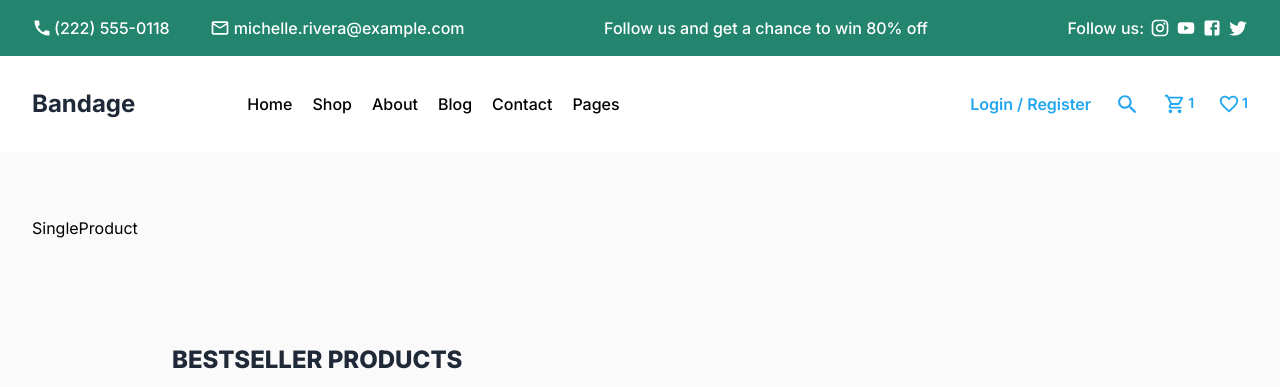
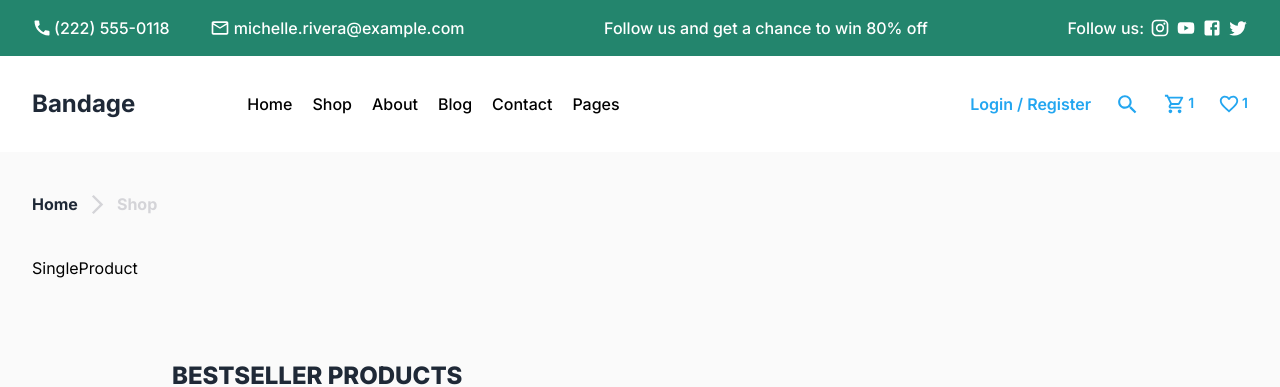
Before and after one commit to felix1251/ecommerce-web, a Next.js app: page /products/1 in a window 1280 px wide. Shown: the top 387 px of the page. Built offline with nearby package versions, Linux system fonts and the light colour scheme; no server answers.

Commit message:
breadcrumb component

```diff
--- a/app/products/[id]/page.tsx
+++ b/app/products/[id]/page.tsx
@@ -1,3 +1,4 @@
+import { Breadcrumb } from "@/atoms";
 import { DynamicProductsSection, SingleProduct } from "@/components/molecules";
 
 interface IProductProps {
@@ -8,6 +9,7 @@ export default function Product({ params }: IProductProps) {
   return (
     <main className="flex-1">
       <div className="bg-zinc-50">
+        <Breadcrumb />
         <SingleProduct id={params.id} />
         <DynamicProductsSection withExtraDescription={false} />
       </div>
--- /dev/null
+++ b/components/atoms/Breadcrumb.tsx
@@ -0,0 +1,21 @@
+import ArrowForwardIosIcon from "@mui/icons-material/ArrowForwardIos";
+import Link from "next/link";
+
+const Breadcrumb: React.FunctionComponent = () => {
+  return (
+    <div className="w-full margin-max-screen pt-10">
+      <div className="flex items-center gap-2">
+        <Link className="font-bold text-gray-800" href="/">
+          Home
+        </Link>
+        <ArrowForwardIosIcon
+          className="text-zinc-300"
+          style={{ fontSize: 23 }}
+        />
+        <span className="font-bold text-zinc-300">Shop</span>
+      </div>
+    </div>
+  );
+};
+
+export default Breadcrumb;
--- a/components/atoms/index.ts
+++ b/components/atoms/index.ts
@@ -1,3 +1,4 @@
+export { default as Breadcrumb } from "./Breadcrumb";
 export { default as Button } from "./Button";
 export { default as HamburgerIcon } from "./HamburgerIcon";
 export { default as HeaderLink } from "./HeaderLink";
--- a/components/molecules/SingleProduct.tsx
+++ b/components/molecules/SingleProduct.tsx
@@ -19,7 +19,7 @@ const SingleProduct: React.FunctionComponent<ISingleProduct> = ({
     dispatch(fetchSingleProduct({ id }));
   }, [dispatch, id]);
 
-  return <div className="py-16 margin-max-screen">SingleProduct</div>;
+  return <div className="py-10 margin-max-screen">SingleProduct</div>;
 };
 
 export default SingleProduct;
```
